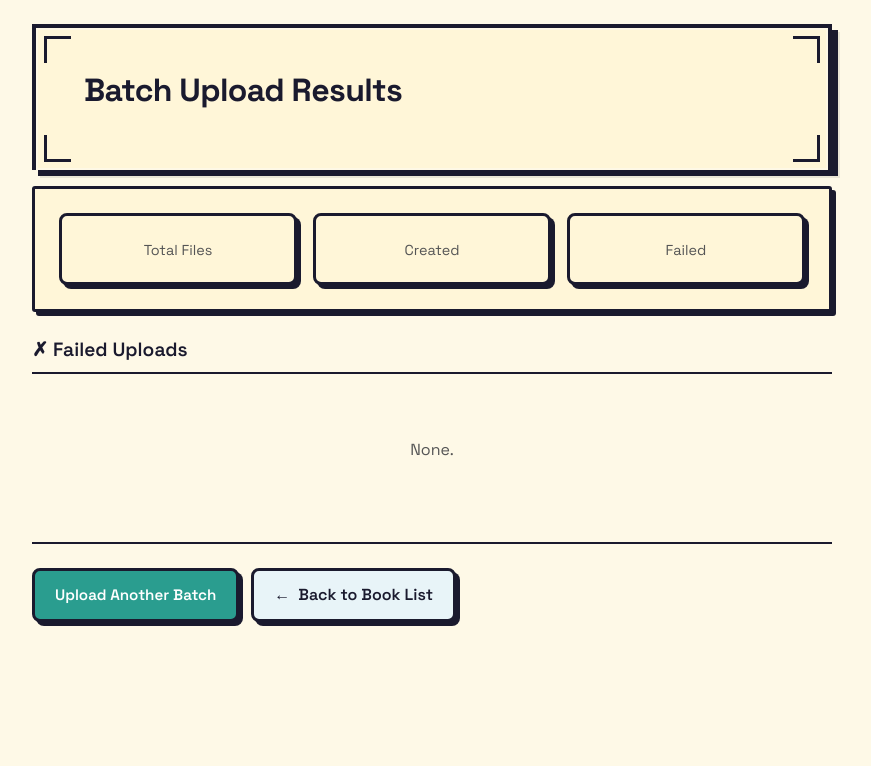
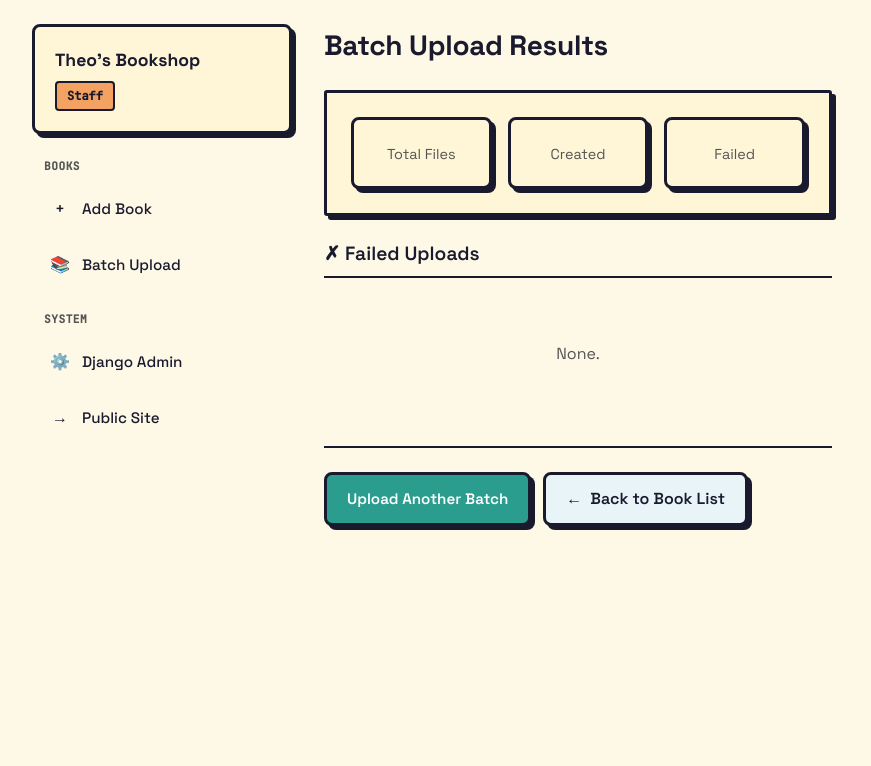
Before and after one commit to sirodoht/bookstore, a Django app: template books/templates/books/batch_results.html in a window 1280 px wide. Shown: the top 766 px of the page, without its empty margins (208-1079 px from the left). Run offline with Django 3.2, Linux system fonts and the light colour scheme; the template is opened without the code that fills it, so the values that code supplies are empty.

Commit message:
feat: add staff dashboard with sidebar navigation

```diff
--- a/books/templates/books/batch_results.html
+++ b/books/templates/books/batch_results.html
@@ -1,14 +1,12 @@
-{% extends "books/base.html" %}
+{% extends "books/layout-staff.html" %}
 
-{% block title %}Batch Upload Results{% endblock %}
+{% block staff_title %}Batch Upload Results{% endblock %}
 
-{% block content %}
+{% block staff_content %}
 <div class="results-container">
-    <a href="{% url 'books:book-list' %}" class="site-header results-header">
-        <div class="results-header-row">
-            <div class="site-title">Batch Upload Results</div>
-        </div>
-    </a>
+    <div class="page-header">
+        <h1 class="page-title">Batch Upload Results</h1>
+    </div>
 
     <div class="summary-card card">
         <div class="summary-item">
@@ -95,4 +93,4 @@
         >
     </div>
 </div>
-{% endblock content %}
+{% endblock staff_content %}
--- /dev/null
+++ b/books/templates/books/layout-staff.html
@@ -0,0 +1,55 @@
+{% extends "books/base.html" %}
+
+{% block title %}{% block staff_title %}{% endblock %} - Staff{% endblock %}
+
+{% block content %}
+    <div class="staff-layout">
+        <aside class="staff-sidebar">
+            <div class="staff-sidebar-header">
+                <a href="{% url 'books:book-list' %}" class="staff-brand">Theo's Bookshop</a>
+                <span class="staff-badge">Staff</span>
+            </div>
+
+            <nav class="staff-menu">
+                <div class="staff-menu-section">
+                    <span class="staff-menu-label">Books</span>
+                    <a href="{% url 'books:book-create' %}" class="staff-menu-item{% if request.resolver_match.url_name == 'book-create' %} active{% endif %}">
+                        <span class="staff-menu-icon">+</span>
+                        Add Book
+                    </a>
+                    <a href="{% url 'books:batch-upload' %}" class="staff-menu-item{% if request.resolver_match.url_name == 'batch-upload' %} active{% endif %}">
+                        <span class="staff-menu-icon">📚</span>
+                        Batch Upload
+                    </a>
+                </div>
+
+                <div class="staff-menu-section">
+                    <span class="staff-menu-label">System</span>
+                    <a href="/admin/" class="staff-menu-item">
+                        <span class="staff-menu-icon">⚙️</span>
+                        Django Admin
+                    </a>
+                    <a href="{% url 'books:book-list' %}" class="staff-menu-item">
+                        <span class="staff-menu-icon">→</span>
+                        Public Site
+                    </a>
+                </div>
+            </nav>
+
+            {% if user.is_authenticated %}
+            <div class="staff-user">
+                <span class="staff-user-name">{{ user.get_username }}</span>
+                <form method="post" action="{% url 'admin:logout' %}">
+                    {% csrf_token %}
+                    <button type="submit" class="staff-logout">Logout</button>
+                </form>
+            </div>
+            {% endif %}
+        </aside>
+
+        <main class="staff-main">
+            {% block staff_content %}
+            {% endblock staff_content %}
+        </main>
+    </div>
+{% endblock content %}
--- a/books/templates/books/style.css
+++ b/books/templates/books/style.css
@@ -1349,6 +1349,168 @@ ul {
   line-height: 1.6;
 }
 
+/* Staff Layout */
+.staff-layout {
+    display: flex;
+    gap: 32px;
+    max-width: 1200px;
+    margin: 0 auto;
+}
+
+@media (max-width: 768px) {
+    .staff-layout {
+        flex-direction: column;
+        gap: 24px;
+    }
+}
+
+.staff-sidebar {
+    width: 260px;
+    flex-shrink: 0;
+    display: flex;
+    flex-direction: column;
+    gap: 24px;
+}
+
+@media (max-width: 768px) {
+    .staff-sidebar {
+        width: 100%;
+    }
+}
+
+.staff-sidebar-header {
+    padding: 20px;
+    background: var(--card-bg);
+    border: 3px solid var(--border-color);
+    border-radius: 8px;
+    box-shadow: var(--shadow-offset) var(--shadow-offset) 0 var(--border-color);
+}
+
+.staff-brand {
+    display: block;
+    font-size: 1.1rem;
+    font-weight: 700;
+    margin-bottom: 8px;
+    border-bottom: none;
+}
+
+.staff-brand:hover {
+    background: transparent;
+    color: var(--accent-green);
+}
+
+.staff-badge {
+    display: inline-block;
+    font-family: "JetBrains Mono", monospace;
+    font-size: 0.75rem;
+    font-weight: 600;
+    padding: 4px 10px;
+    background: var(--accent-orange);
+    border: 2px solid var(--border-color);
+    border-radius: 4px;
+}
+
+.staff-menu {
+    display: flex;
+    flex-direction: column;
+    gap: 20px;
+}
+
+.staff-menu-section {
+    display: flex;
+    flex-direction: column;
+    gap: 4px;
+}
+
+.staff-menu-label {
+    font-family: "JetBrains Mono", monospace;
+    font-size: 0.7rem;
+    font-weight: 600;
+    text-transform: uppercase;
+    letter-spacing: 0.5px;
+    color: var(--text-muted);
+    padding: 0 12px;
+    margin-bottom: 4px;
+}
+
+.staff-menu-item {
+    display: flex;
+    align-items: center;
+    gap: 12px;
+    padding: 12px 16px;
+    font-size: 0.95rem;
+    font-weight: 500;
+    border: 2px solid transparent;
+    border-radius: 8px;
+    transition: all 0.15s ease;
+}
+
+.staff-menu-item:hover {
+    background: var(--card-bg);
+    border-color: var(--border-color);
+}
+
+.staff-menu-item.active {
+    background: var(--card-bg);
+    border-color: var(--border-color);
+    box-shadow: 3px 3px 0 var(--border-color);
+    font-weight: 600;
+}
+
+.staff-menu-icon {
+    font-size: 1rem;
+    width: 20px;
+    text-align: center;
+}
+
+.staff-user {
+    margin-top: auto;
+    padding: 16px;
+    background: var(--card-bg-alt);
+    border: 3px solid var(--border-color);
+    border-radius: 8px;
+    display: flex;
+    align-items: center;
+    justify-content: space-between;
+    gap: 12px;
+}
+
+.staff-user-name {
+    font-family: "JetBrains Mono", monospace;
+    font-size: 0.85rem;
+    font-weight: 600;
+}
+
+.staff-logout {
+    font-family: "JetBrains Mono", monospace;
+    font-size: 0.75rem;
+    padding: 6px 12px;
+    background: transparent;
+    border: 2px solid var(--border-color);
+    border-radius: 6px;
+    cursor: pointer;
+    transition: all 0.15s ease;
+}
+
+.staff-logout:hover {
+    background: var(--accent-orange);
+}
+
+.staff-main {
+    flex: 1;
+    min-width: 0;
+}
+
+.staff-main .page-header {
+    margin-bottom: 24px;
+}
+
+.staff-main .page-title {
+    font-size: 1.75rem;
+    font-weight: 700;
+    margin: 0;
+}
+
 /* Book Detail Page */
 .book-detail-container {
     margin-top: 20px;
--- a/books/urls.py
+++ b/books/urls.py
@@ -6,11 +6,11 @@ app_name = "books"
 
 urlpatterns = [
     path("", views.BookListView.as_view(), name="book-list"),
-    path("new/", views.BookCreateView.as_view(), name="book-create"),
+    path("staff/new/", views.BookCreateView.as_view(), name="book-create"),
     path("book/<int:pk>/edit/", views.BookUpdateView.as_view(), name="book-update"),
-    path("new-batch/", views.BookBatchUploadView.as_view(), name="batch-upload"),
+    path("staff/new-batch/", views.BookBatchUploadView.as_view(), name="batch-upload"),
     path(
-        "new-batch/stream/",
+        "staff/new-batch/stream/",
         views.batch_upload_stream,
         name="batch-upload-stream",
     ),
```
Also changed, not shown: books/templates/books/batch_upload.html (+7 -9 lines), books/templates/books/book_form.html (+7 -9 lines).
